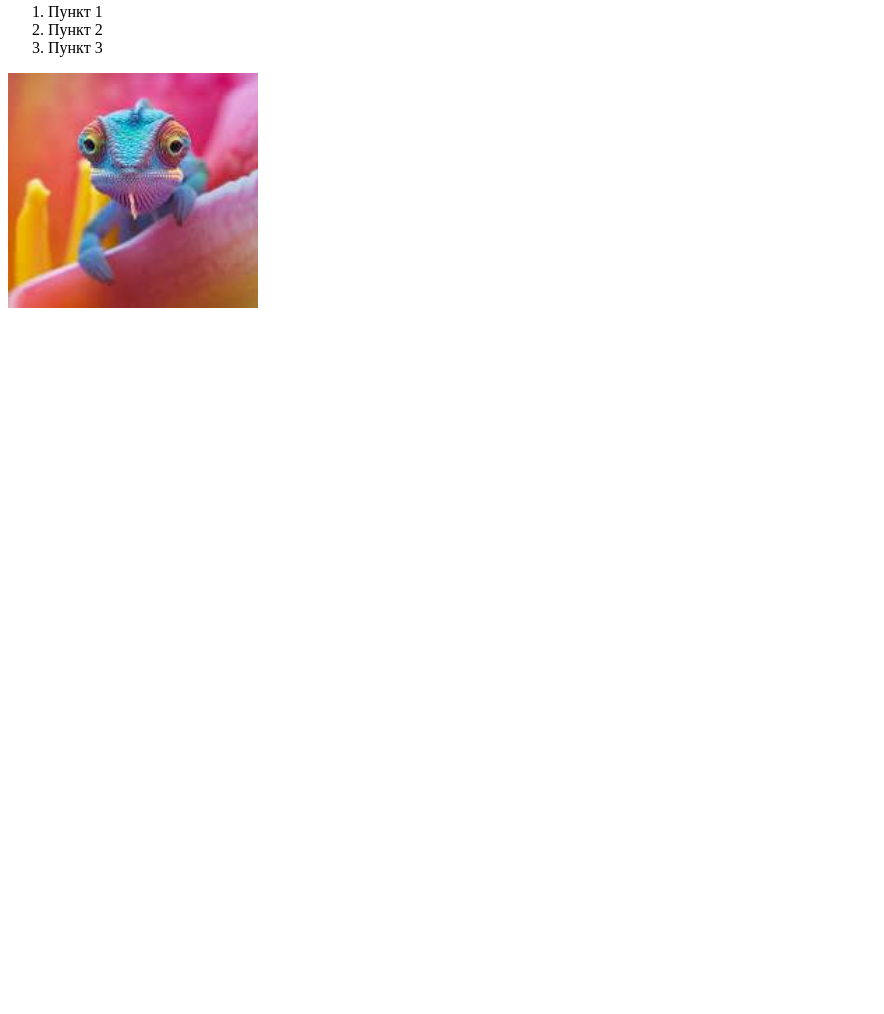
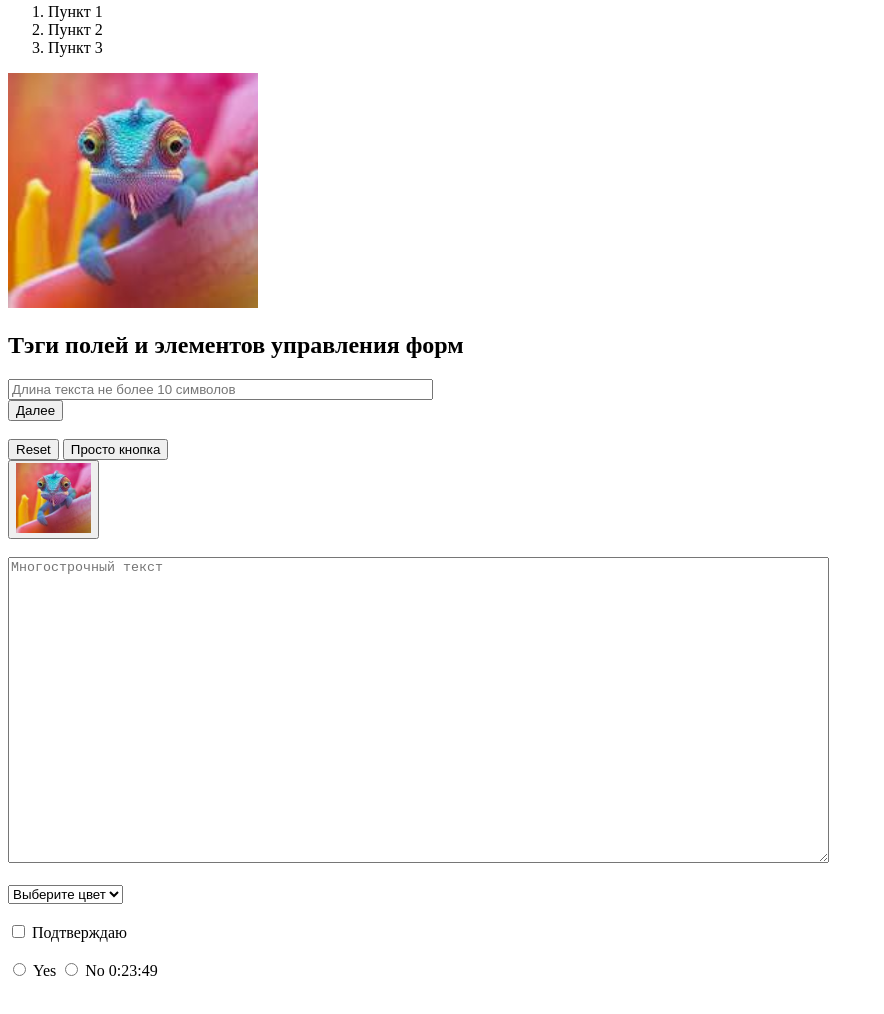
Before and after one commit to RomanovCopy/JavaScript, a plain HTML site: page work.html in a window 1280 px wide. Shown: the part 1168-2182 px from the top of the page, without its empty margins (0-884 px from the left). Before the commit the page ends 1488 px from the top, so only its background shows below. Drawn offline with Linux system fonts and the light colour scheme.

Commit message:
fix0607241500

```diff
--- a/work.html
+++ b/work.html
@@ -8,7 +8,7 @@
             <nav>
                 <ul>
                     <li><a href="#">Основные HTML теги</a></li>
-                    <li><a href="#">Тэги полей и элементов управления форм</a></li>
+                    <li><a href="#form">Тэги полей и элементов управления форм</a></li>
                     <li><a href="#">Тэги для верстки таблиц</a></li>
                     <li>Пункт 4</li>
                 </ul>
@@ -69,6 +69,36 @@
             <map name="hameleon">
                 <area shape="rect" coords="5, 5, 240, 240" href="https://ru.wikipedia.org/wiki/Хамелеоны" target="_blank" title="Посмотреть в Википедии">
             </map>
+            <h2 id="form">Тэги полей и элементов управления форм</h2>
+            <form method="post">
+                <input type="text" size="50" maxlength="10" placeholder="Длина текста не более 10 символов"><br>
+                <input type="submit" value="Далее"><br><br>
+                <input type="reset">
+                <input type="button" value="Просто кнопка"><br>
+                <button>
+                    <img src="img/001.jfif" alt="" width="75">
+                </button>
+                <br><br>
+                <textarea cols="100" rows="20" placeholder="Многострочный текст"></textarea>
+                <br><br>
+                <select>
+                    <option selected>Выберите цвет</option>
+                    <option>Red</option>
+                    <option>Yelow</option>
+                    <option>Green</option>
+                    <optgroup label="Оттенки">
+                        <option >Светлый</option>
+                        <option >Темный</option>
+                    </optgroup>
+                </select><br><br>
+                <input id="my" type="checkbox" >&nbsp;<label for="my">Подтверждаю</label><br><br>
+                <input type="radio" name="choise">&nbsp;Yes
+                <input type="radio" name="choise">&nbsp;No
+
+                0:23:49
+
+            </form>
+            <br><br><br><br><br>
         </main>
         <footer>
 
```
